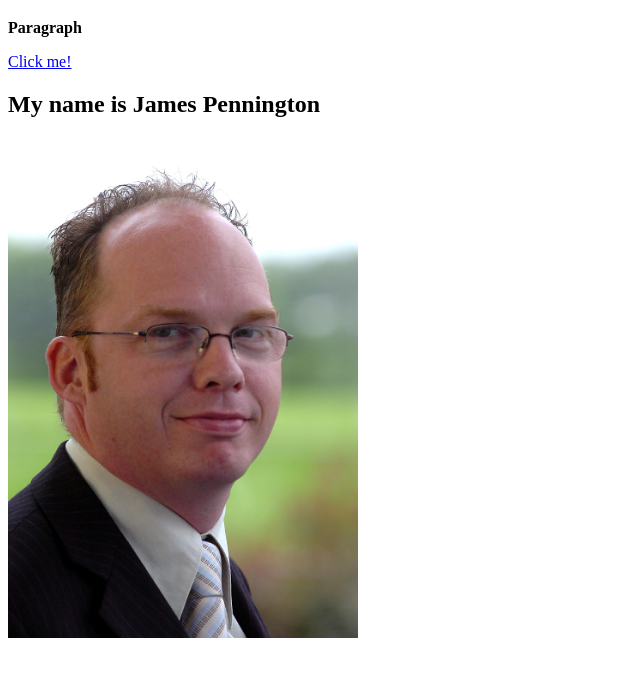
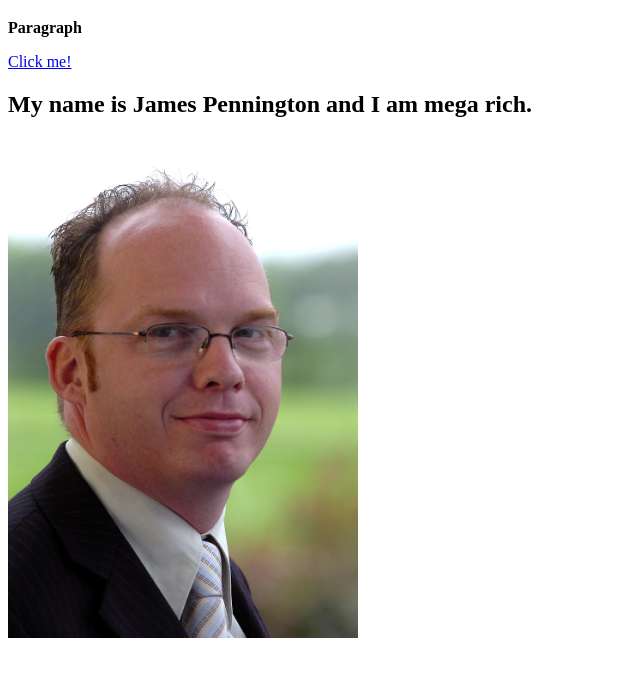
Before and after one commit to Jordan-Bruno/web-development-test, a plain HTML site: page test.html in a window 1280 px wide. Shown: the part 61-738 px from the top of the page, without its empty margins (0-640 px from the left). Drawn offline with Linux system fonts and the light colour scheme.

Commit message:
update profile

```diff
--- a/test.html
+++ b/test.html
@@ -8,7 +8,7 @@
 		<p><b>Paragraph</b></p>
 		<a href="https://warwick.ac.uk" target="_blank" title="Direct user to University of Warwick website.">Click me!</a>
 		<br>
-		<h2>My name is James Pennington</h2>
+		<h2>My name is James Pennington and I am mega rich.</h2>
 		<img src="images/JP.jpg" height="500" width="350">
 	</body>
 </html>
```
